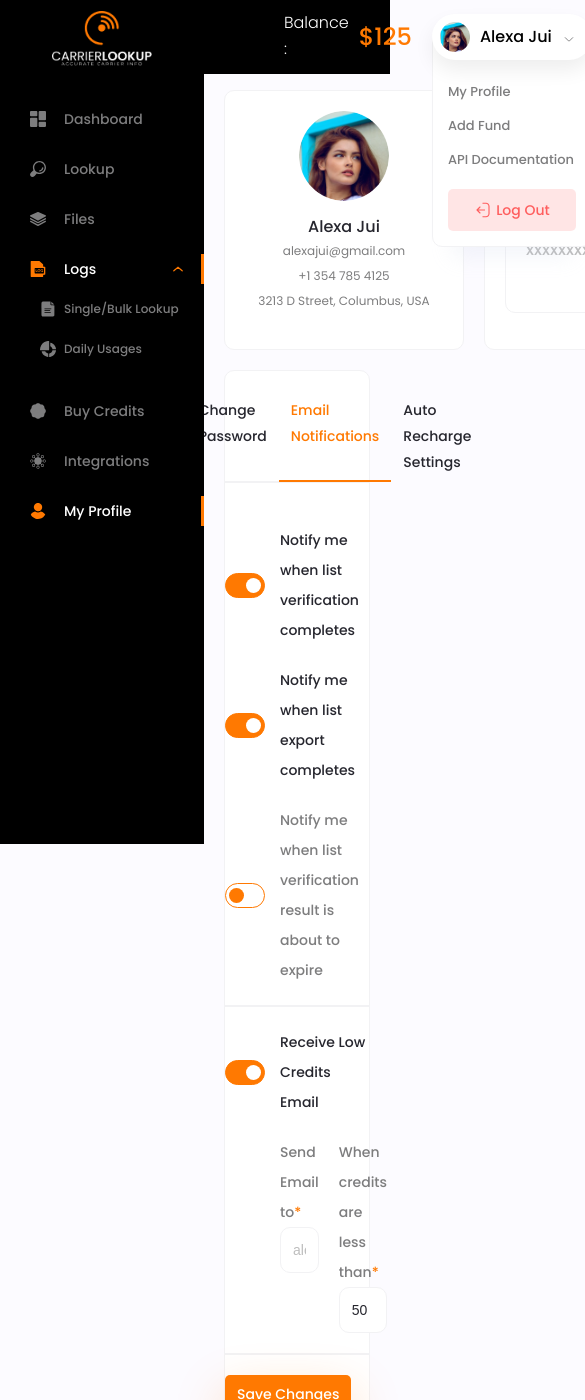
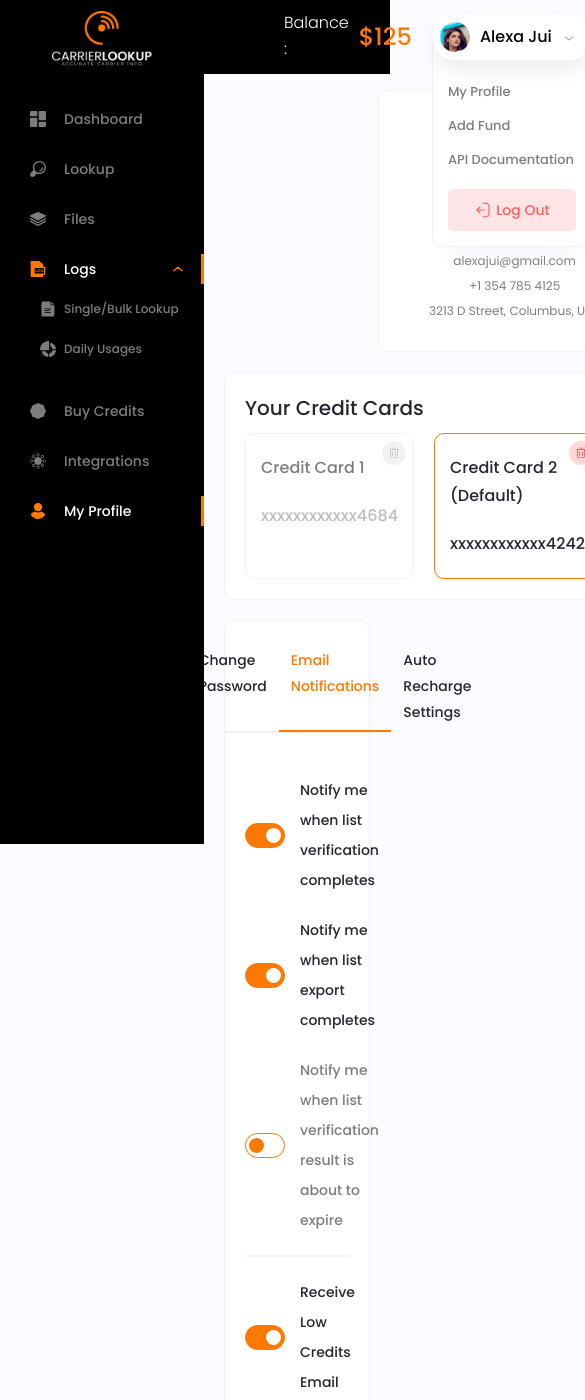
Before and after one commit to raihan-cse/ota-admin-app, a plain HTML site: page index.html in a window 390 px wide. Shown: the top 1400 px of the page, 585 px wide, since content can reach past the window. Drawn offline with Linux system fonts and the light colour scheme.

Commit message:
large device responsive done

```diff
--- a/assets/css/responsive.css
+++ b/assets/css/responsive.css
@@ -250,16 +250,49 @@
 
     /* submit button */
     .email_notificaiton_form .btn_submit {
-        font-size    : 1.4rem;
-        line-height  : 2.6rem;
-        padding      : .6rem 1.2rem;
-        margin-top   : 2rem;
+        font-size  : 1.4rem;
+        line-height: 2.6rem;
+        padding    : .6rem 1.2rem;
+        margin-top : 2rem;
     }
 
 }
 
 /* Large devices (desktops, less than 1200px) */
-@media (max-width: 1199.98px) {}
+@media (max-width: 1199.98px) {
+
+    /* nav user dropdown */
+    .user_dropdown .btn_dropdown svg {
+        margin-top: 2px;
+    }
+
+    /* cards start */
+    .cards_wrapper {
+        grid-template-columns: 1fr;
+    }
+
+    /* user card */
+    .user_card {
+        justify-self: center;
+        padding     : 3rem 5rem;
+    }
+
+    /* credit card */
+    .credit_card {
+        padding: 2rem 1.5rem;
+    }
+
+    .credit_card button {
+        top  : .7rem;
+        right: .7rem;
+    }
+
+    /* tab contents */
+    .tab_contents_wrapper {
+        padding-left : 2rem;
+        padding-right: 2rem;
+    }
+}
 
 /* Medium devices (tablets, less than 992px) */
 @media (max-width: 991.98px) {}
```
